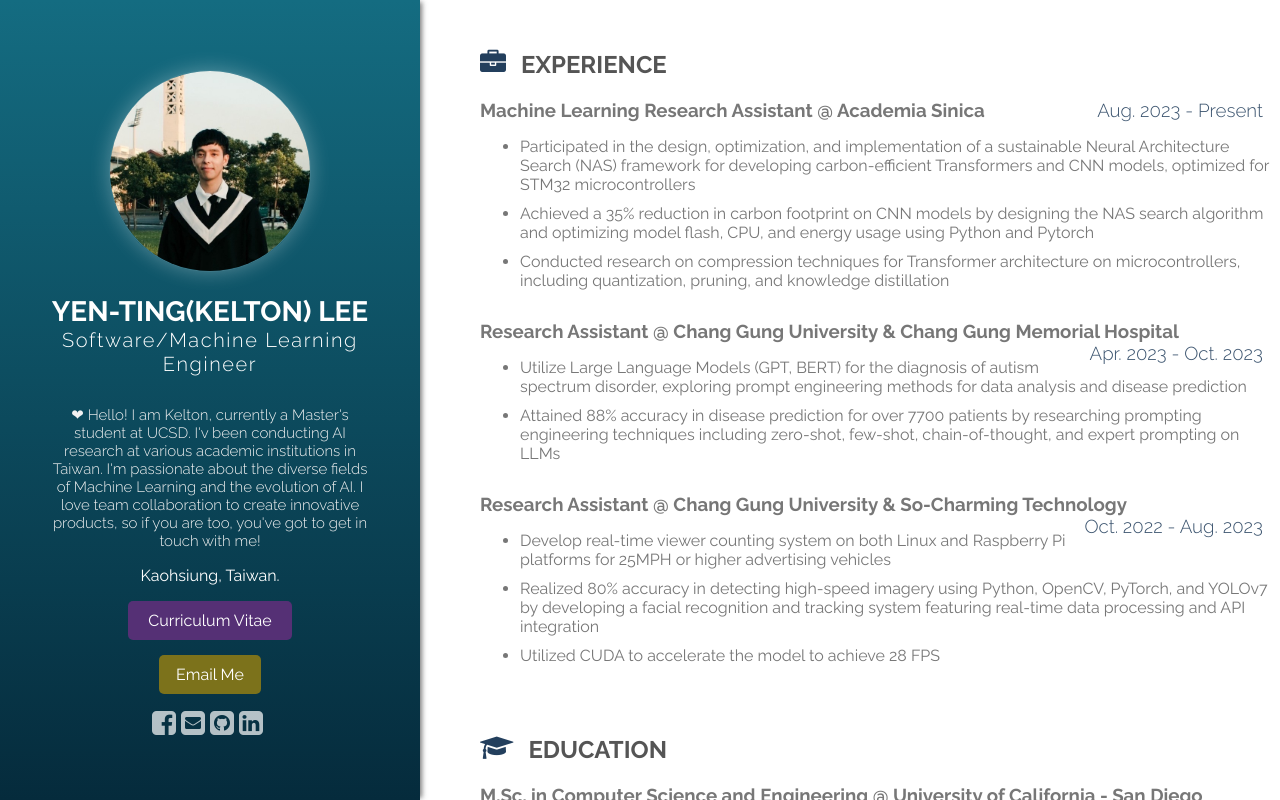
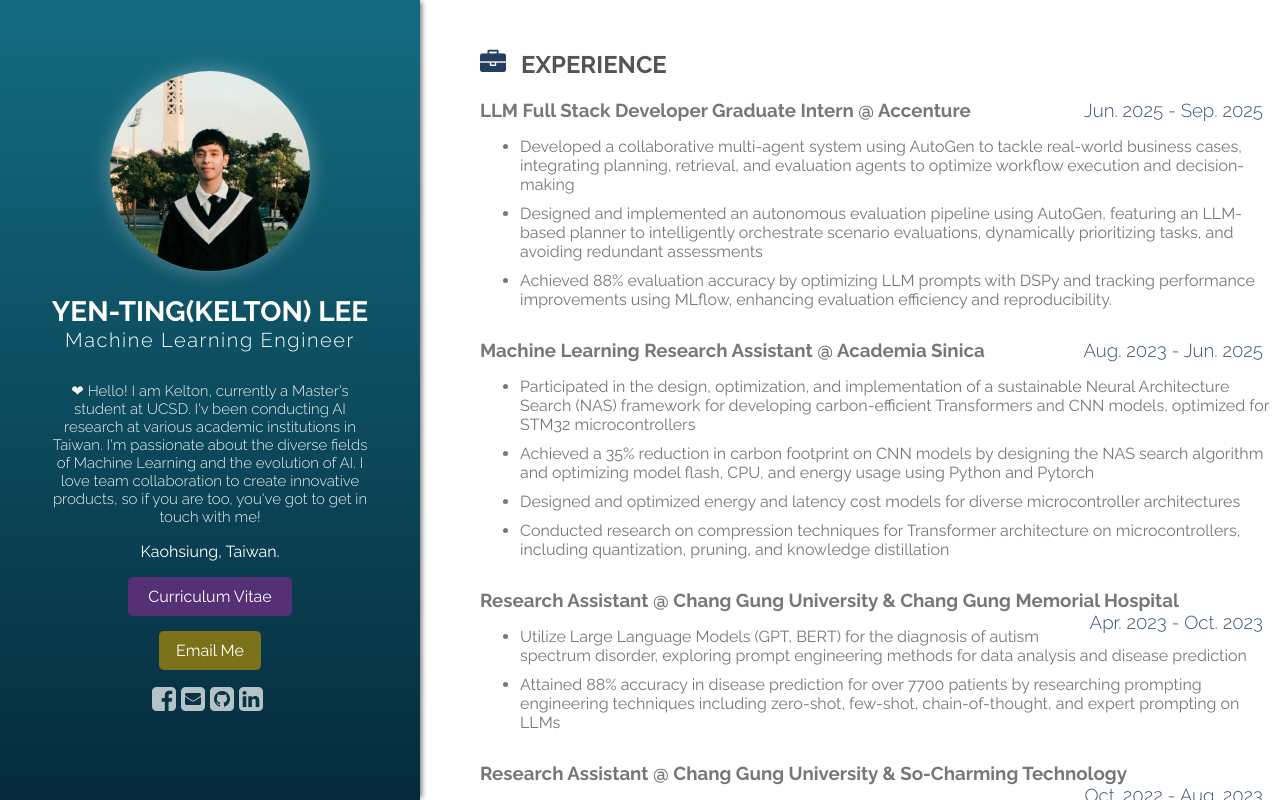
Before and after one commit to keltonlee/kelton-portfolio, a React (Create React App) app: page / in a window 1280 px wide. Shown: the top 800 px of the page. Built offline with nearby package versions, Linux system fonts and the light colour scheme.

Commit message:
Update portfolio with new project

```diff
--- a/src/App.js
+++ b/src/App.js
@@ -12,7 +12,7 @@
     const person = {
       avatar: myphoto,
       name: 'Yen-Ting(Kelton) Lee',
-      profession: 'Software/Machine Learning Engineer',
+      profession: 'Machine Learning Engineer',
       bio: "❤ Hello! I am Kelton, currently a Master's student at UCSD. I'v been conducting AI research at various academic institutions in Taiwan. I'm passionate about the diverse fields of Machine Learning and the evolution of AI. I love team collaboration to create innovative products, so if you are too, you've got to get in touch with me!",
       address: 'Kaohsiung, Taiwan.',
       email: 'keltonyt@gmail.com',
@@ -24,10 +24,16 @@
         {name: 'linkedin', url: 'https://www.linkedin.com/in/keltonlee/'}
       ],
       experience: [
-        {jobTitle: 'Machine Learning Research Assistant', company: 'Academia Sinica', startDate: 'Aug. 2023', endDate: 'Present',
-          jobDescription: [`Participated in the design, optimization, and implementation of a sustainable Neural Architecture Search (NAS) framework for developing carbon-efficient Transformers and
-            CNN models, optimized for STM32 microcontrollers`,
+        {jobTitle: 'LLM Full Stack Developer Graduate Intern', company: 'Accenture', startDate: 'Jun. 2025', endDate: 'Sep. 2025',
+          jobDescription: [`Developed a collaborative multi-agent system using AutoGen to tackle real-world business cases, integrating planning, retrieval, and evaluation agents to optimize workflow execution and decision-making`,
+            `Designed and implemented an autonomous evaluation pipeline using AutoGen, featuring an LLM-based planner to intelligently orchestrate scenario evaluations, dynamically prioritizing tasks, and avoiding redundant assessments`,
+            `Achieved 88% evaluation accuracy by optimizing LLM prompts with DSPy and tracking performance improvements using MLflow, enhancing evaluation efficiency and reproducibility.`
+          ]},
+
+        {jobTitle: 'Machine Learning Research Assistant', company: 'Academia Sinica', startDate: 'Aug. 2023', endDate: 'Jun. 2025',
+          jobDescription: [`Participated in the design, optimization, and implementation of a sustainable Neural Architecture Search (NAS) framework for developing carbon-efficient Transformers and CNN models, optimized for STM32 microcontrollers`,
             `Achieved a 35% reduction in carbon footprint on CNN models by designing the NAS search algorithm and optimizing model flash, CPU, and energy usage using Python and Pytorch`,
+            `Designed and optimized energy and latency cost models for diverse microcontroller architectures`,
             `Conducted research on compression techniques for Transformer architecture on microcontrollers, including quantization, pruning, and knowledge distillation`
           ]},
 
```
